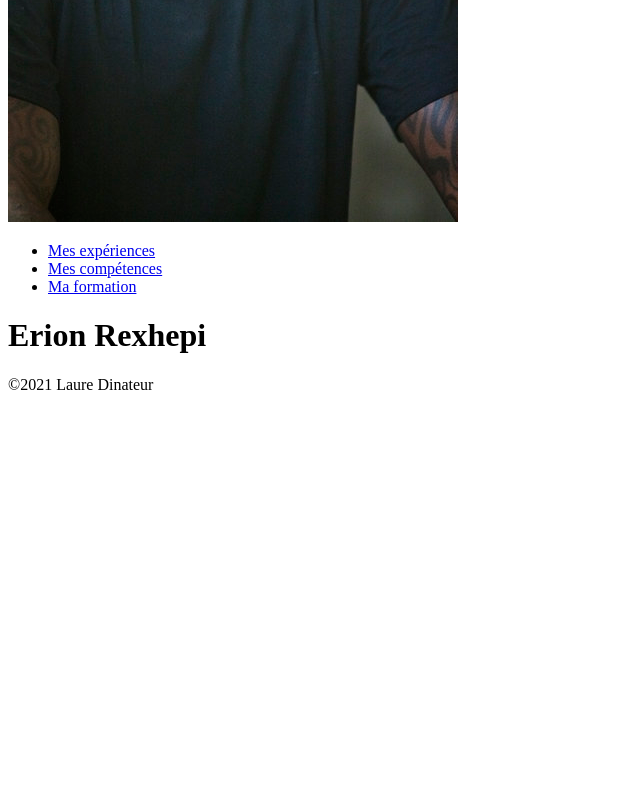
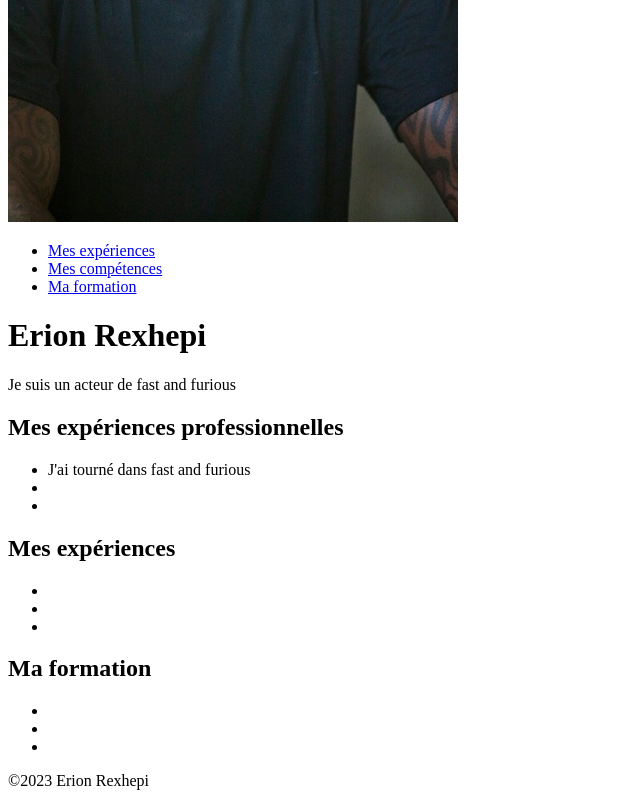
Before and after one commit to divtec-cejef/cv-01-html-ErionRexhepi13, a plain HTML site: page index.html in a window 1280 px wide. Shown: the part 461-1259 px from the top of the page, without its empty margins (0-640 px from the left). Before the commit the page ends 863 px from the top, so only its background shows below. Drawn offline with Linux system fonts and the light colour scheme.

Commit message:
ajout des listes a puce

```diff
--- a/index.html
+++ b/index.html
@@ -33,10 +33,32 @@
 <main>
     <h1>Erion Rexhepi</h1>
 
+    <p>Je suis un acteur de fast and furious</p>
+
+    <h2>Mes expériences professionnelles</h2>
+    <ul>
+        <li>J'ai tourné dans fast and furious</li>
+        <li></li>
+        <li></li>
+    </ul>
+
+    <h2>Mes expériences</h2>
+    <ul>
+        <li></li>
+        <li></li>
+        <li></li>
+    </ul>
+
+    <h2>Ma formation</h2>
+    <ul>
+        <li></li>
+        <li></li>
+        <li></li>
+    </ul>
 
 </main>
 <footer>
-    &copy;2021 Laure Dinateur
+    &copy;2023 Erion Rexhepi
 </footer>
 </body>
 </html>
```
